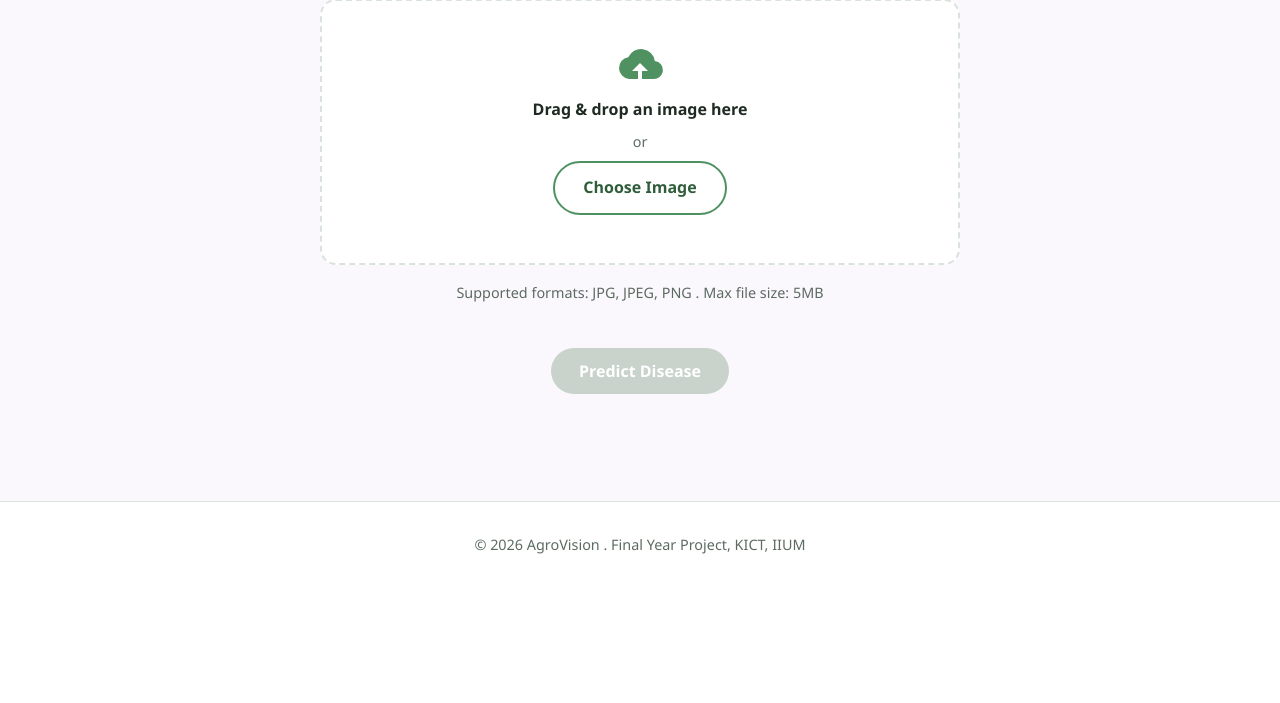
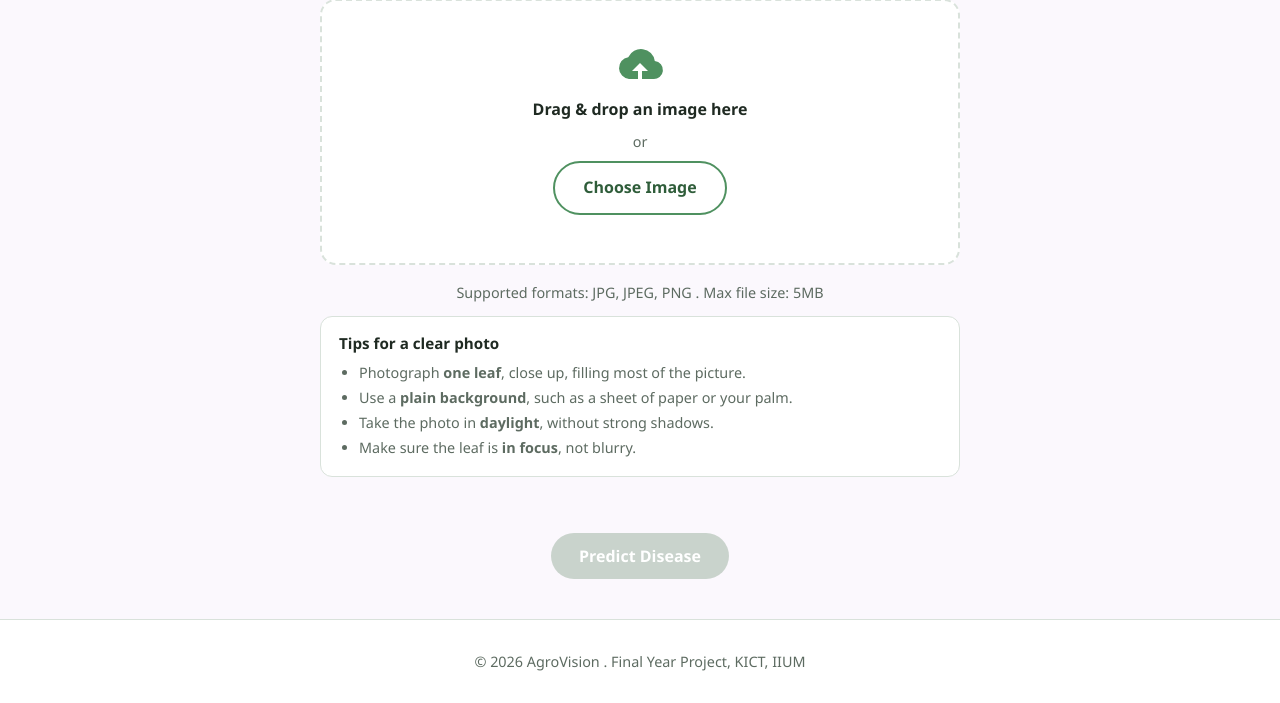
Before and after one commit to srkhdj44/agrovision, a Flask app: page /upload in a window 1280 px wide. Shown: the part 214-917 px from the top of the page. Before the commit the page ends 768 px from the top, so only its background shows below. Run offline with Flask 3, Linux system fonts and the light colour scheme.

Commit message:
Add low-confidence message and photo tips

```diff
--- a/app.py
+++ b/app.py
@@ -12,6 +12,9 @@ app = Flask(__name__)
 app.config["MAX_CONTENT_LENGTH"] = 5 * 1024 * 1024
 
 ALLOWED_EXTENSIONS = {"jpg", "jpeg", "png"}
+# Below this confidence, the app says it is not sure instead of showing a disease.
+# 0.60 is a starting value. Tune in with Afiqah once the real model is in.
+CONFIDENCE_THRESHOLD = 0.60
 
 # Folder paths, based on where app.py is
 BASE_DIR = os.path.dirname(os.path.abspath(__file__))
@@ -27,7 +30,7 @@ def predict_placeholder(image_path):
     Picks a random class that has information with a confidence.
     Replace this with the real model in week 6."""
     class_name = random.choice(list(DISEASES.keys()))
-    confidence = round(random.uniform(0.70, 0.99), 2)
+    confidence = round(random.uniform(0.30, 0.99), 2)
     return class_name, confidence
 
 def allowed_file(filename):
@@ -86,6 +89,7 @@ def upload():
         class_name=class_name,
         confidence=confidence,
         info=info,
+        low_confidence=confidence < CONFIDENCE_THRESHOLD,
     )
 
 @app.errorhandler(413)
--- a/static/css/style.css
+++ b/static/css/style.css
@@ -473,6 +473,11 @@ h1 { color: var(--text); margin-top: 0; }
         background: #ffffff;
     }
 
+    .about-note {
+        background: var(--green-light);
+        border-color: var(--green);
+    }
+
     /*-----Result Page-----*/
     .result-page {
         max-width: 820px;
@@ -674,3 +679,52 @@ h1 { color: var(--text); margin-top: 0; }
         font-size: 1.6rem;
     }
 }
+
+    /* ---------- Photo tips ---------- */
+    .photo-tips {
+    text-align: left;
+    background: #ffffff;
+    border: 1px solid var(--border);
+    border-radius: 12px;
+    padding: 14px 18px;
+    margin: 12px 0 16px;
+}
+
+.result-card .photo-tips {
+    margin: 12px 0 0;
+    background: var(--bg);
+}
+
+.tips-title {
+    font-size: 0.95rem;
+    margin: 0 0 6px;
+}
+
+.tips-list {
+    margin: 0;
+    padding-left: 20px;
+    font-size: 0.9rem;
+    color: var(--muted);
+}
+
+.tips-list li {
+    margin-bottom: 2px;
+}
+
+/* ---------- Uncertain result ---------- */
+.result-banner.uncertain {
+    background: #8a6a1d;
+}
+
+.result-card .closest-match {
+    font-size: 0.9rem;
+    color: var(--muted);
+}
+
+.confidence-fill.low {
+    background: #c99a2e;
+}
+
+.confidence-value.low {
+    color: #8a6a1d;
+}
--- /dev/null
+++ b/templates/_photo_tips.html
@@ -0,0 +1,9 @@
+<div class="photo-tips">
+    <h3 class="tips-title">Tips for a clear photo</h3>
+    <ul class="tips-list">
+        <li>Photograph <strong>one leaf</strong>, close up, filling most of the picture.</li>
+        <li>Use a <strong>plain background</strong>, such as a sheet of paper or your palm.</li>
+        <li>Take the photo in <strong>daylight</strong>, without strong shadows.</li>
+        <li>Make sure the leaf is <strong>in focus</strong>, not blurry.</li>
+    </ul>
+</div>
--- a/templates/upload.html
+++ b/templates/upload.html
@@ -22,7 +22,7 @@
 
         <input type="file" id="file-input" name="leaf_image" accept=".jpg,.jpeg,.png,image/jpeg,image/png" hidden>
 
-        <p class="upload-hint">Supported formats: JPG, JPEG, PNG . Max file size: 5MB</p>
+        <p class="upload-hint">Supported formats: JPG, JPEG, PNG . Max file size: 5MB</p> {% include "_photo_tips.html" %}
         <p id="error-message" class="error-message" role="alert">{{ error or ""}}</p>
         {% if success %}
         <p class="success-message">{{ success }}</p>
```
Also changed, not shown: templates/about.html (+2 -7 lines), templates/result.html (+32 -11 lines).
